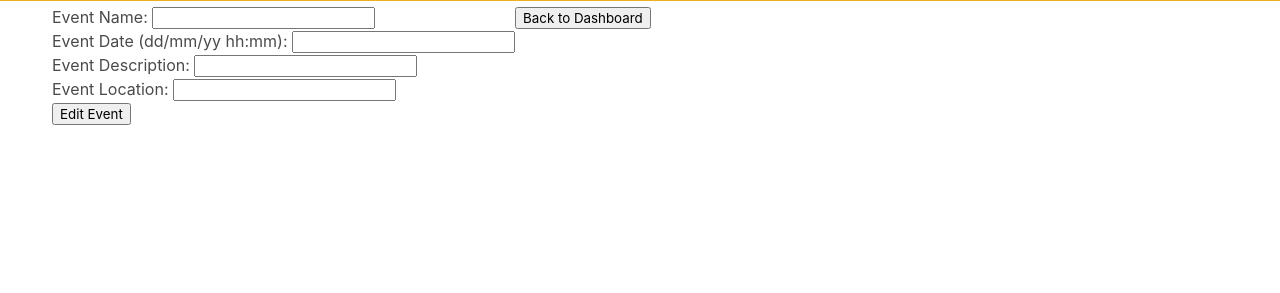
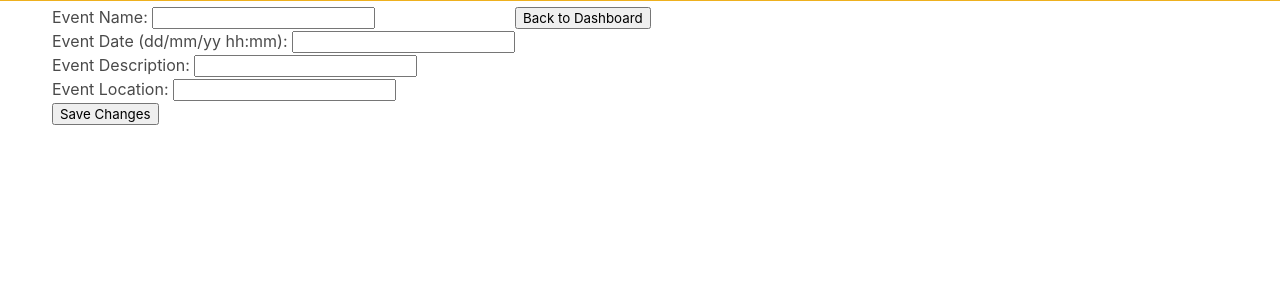
Before and after one commit to mikeryu/westmont-cs130-f23-team-gold, a Django app: template our_site/planner/templates/planner/edit_event.html in a window 1280 px wide. Shown: the part 135-428 px from the top of the page. Run offline with Django 4.2, Linux system fonts and the light colour scheme; the template is opened without the code that fills it: values that come from a table or form of the project are taken from there, others are empty.

Commit message:
now events can be updated through the edit_event view

```diff
--- a/our_site/planner/templates/planner/edit_event.html
+++ b/our_site/planner/templates/planner/edit_event.html
@@ -2,12 +2,12 @@
 
 {% block content %}
 
-    <form method="post" action={{ form_action }}>
+    <form method="post">
         {% csrf_token %}
 
         {{ basic_details.as_div }}
 
-        <input type="submit" value="Edit Event">
+        <input type="submit" value="Save Changes">
     </form>
 
     <form action="{% url 'planner:dashboard' %}">
--- a/our_site/planner/templates/planner/event_creation.html
+++ b/our_site/planner/templates/planner/event_creation.html
@@ -18,4 +18,8 @@
         <input type="submit" value="Add Invitees">
     </form>
 
+    <form action="{% url 'planner:dashboard' %}">
+        <input type="submit" value="Back to Dashboard" />
+    </form>
+
 {% endblock content %}
--- a/our_site/planner/views.py
+++ b/our_site/planner/views.py
@@ -88,7 +88,7 @@ def dashboard(request):
     ))
 
 
-class EventCreationForm(forms.Form):
+class EventBasicDetails(forms.Form):
     event_name = forms.CharField(label="Event Name:", max_length=30, required=True)
     event_date = forms.DateTimeField(input_formats=['%d/%m/%Y %H:%M'], label="Event Date (dd/mm/yy hh:mm):",
                                      required=True)
@@ -102,12 +102,12 @@ def event_creation(request):
 
     if request.method == "GET":
         template = loader.get_template("planner/event_creation.html")
-        event_creation_form = EventCreationForm()
+        event_creation_form = EventBasicDetails()
         return HttpResponse(template.render({"event_creation_form": event_creation_form}, request))
     elif request.method == "POST":
         # It is acceptable to shove the data from this post into one form because currently only one form
         # leads to this page
-        event_creation_form = EventCreationForm(request.POST)
+        event_creation_form = EventBasicDetails(request.POST)
         # If the form is valid, save the new event and move to it's editing page
         # otherwise, just redisplay the form with its errors
         if event_creation_form.is_valid():
@@ -118,6 +118,8 @@ def event_creation(request):
                 description=event_creation_form.cleaned_data["event_description"],
                 location=event_creation_form.cleaned_data["event_location"],
             )
+            event.save()
+            event.date = event_creation_form.cleaned_data["event_date"]
             event.save()
             return HttpResponseRedirect("/planner/{:d}/edit_event".format(event.id))
         else:
@@ -139,18 +141,37 @@ def edit_event(request, event_id):
     if user_profile_id != owner_profile_id:  # If the user does not own this event, they can't edit it
         return HttpResponseRedirect("/account/dashboard")
 
+    # If a get, give the template to edit an event.
+    # If a post, try to validate the form and save information,
+    # and then give back the template to edit the event.
     template = loader.get_template("planner/edit_event.html")
-    basic_details = EventCreationForm()
-    basic_details.event_name = event.name
-    basic_details.event_date = event.date
-    basic_details.event_description = event.description
-    basic_details.event_location = event.location
+    match request.method:
+        case "GET":
+            pass
+        case "POST":
+            # It is acceptable to shove the data from this post into one form because currently only one form
+            # leads to this page
+            posted_details = EventBasicDetails(request.POST)
+            # If the form is valid, update the event and reload the page
+            # otherwise, just redisplay the form with its errors
+            if posted_details.is_valid():
+                event.name = posted_details.cleaned_data["event_name"]
+                event.date = posted_details.cleaned_data["event_date"]
+                event.description = posted_details.cleaned_data["event_description"]
+                event.location = posted_details.cleaned_data["event_location"]
+                event.save()
+
+    basic_details = EventBasicDetails(initial={
+        "event_name": str(event.name),
+        "event_date": str(event.date),
+        "event_description": str(event.description),
+        "event_location": str(event.location),
+    })
     return HttpResponse(
         template.render(
             {
                 "basic_details": basic_details,
-                "form_action": "planner:{:d}/edit_event/".format(event_id),
             },
-            request,
+            request
         )
     )
```
